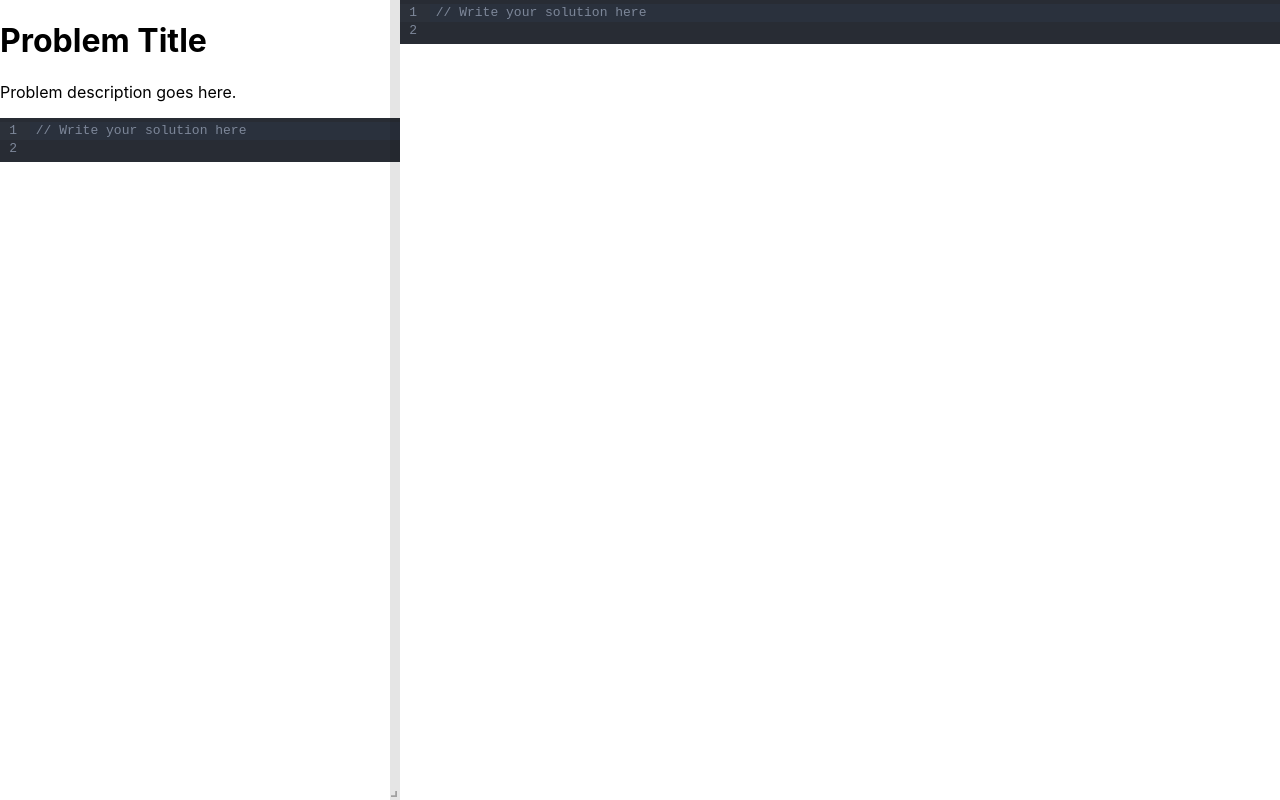
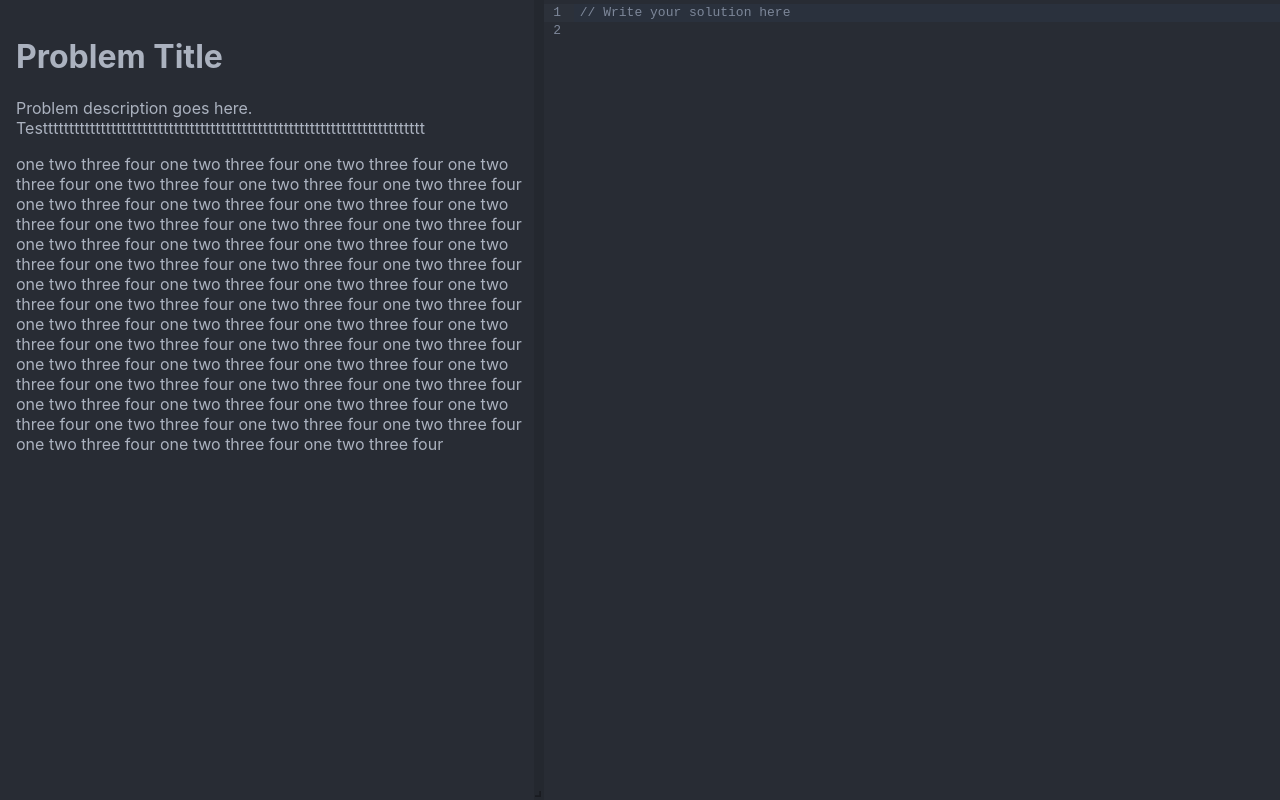
Before and after one commit to nick-vdm/CsesOnline, a React (Create React App) app in the folder src/frontend/: page / in a window 1280 px wide. Built offline with nearby package versions, Linux system fonts and the light colour scheme.

Commit message:
Starting to look better...

```diff
--- a/src/frontend/src/App.css
+++ b/src/frontend/src/App.css
@@ -47,10 +47,38 @@
 }
 
 .left-pane {
+  overflow: auto;
+  background-color: #282c34;
+  color: #abb2bf;
+  padding: 16px;
+  overflow: hidden;
+  text-overflow: ellipsis;
+}
+
+.left-pane::-webkit-scrollbar {
+  width: 12px;
+}
+
+.left-pane::-webkit-scrollbar-track {
+  background: #282c34;
+}
+
+.left-pane::-webkit-scrollbar-thumb {
+  background-color: #4b5263;
+  border-radius: 6px;
+  border: 3px solid #282c34;
 }
 
 .right-pane {
   flex-grow: 1;
+  display: flex;
+  flex-direction: column;
+}
+
+.code-editor {
+  flex-grow: 1;
+  height: 100%;
+  background-color: #282c34;
 }
 
 .container {
--- a/src/frontend/src/App.tsx
+++ b/src/frontend/src/App.tsx
@@ -10,10 +10,10 @@ const App: React.FC = () => {
     <div className="container">
       <ResizableBox
         className="resizable left-pane"
-        width={400}
+        width={window.innerWidth * 0.4}
         height={Infinity}
-        minConstraints={[200, Infinity]}
-        maxConstraints={[800, Infinity]}
+        minConstraints={[0, Infinity]}
+        maxConstraints={[window.innerWidth * 0.8, Infinity]}
         axis="x"
       >
         <ProblemPage />
--- a/src/frontend/src/CodeEditor.tsx
+++ b/src/frontend/src/CodeEditor.tsx
@@ -20,7 +20,7 @@ const CodeEditor: React.FC = () => {
     };
   }, []);
 
-  return <div ref={editorRef} style={{ height: '100%' }} />;
+  return <div ref={editorRef} className="code-editor" />;
 };
 
 export default CodeEditor;
--- a/src/frontend/src/ProblemPage.tsx
+++ b/src/frontend/src/ProblemPage.tsx
@@ -5,8 +5,26 @@ const ProblemPage: React.FC = () => {
   return (
     <div>
       <h1>Problem Title</h1>
-      <p>Problem description goes here.</p>
-      <CodeEditor />
+      <p>
+        Problem description goes here.
+        Testtttttttttttttttttttttttttttttttttttttttttttttttttttttttttttttttttttttttt
+      </p>
+      <p>
+        one two three four one two three four one two three four one two three
+        four one two three four one two three four one two three four one two
+        three four one two three four one two three four one two three four one
+        two three four one two three four one two three four one two three four
+        one two three four one two three four one two three four one two three
+        four one two three four one two three four one two three four one two
+        three four one two three four one two three four one two three four one
+        two three four one two three four one two three four one two three four
+        one two three four one two three four one two three four one two three
+        four one two three four one two three four one two three four one two
+        three four one two three four one two three four one two three four one
+        two three four one two three four one two three four one two three four
+        one two three four one two three four one two three four one two three
+        four one two three four one two three four one two three four{' '}
+      </p>
     </div>
   );
 };
```
